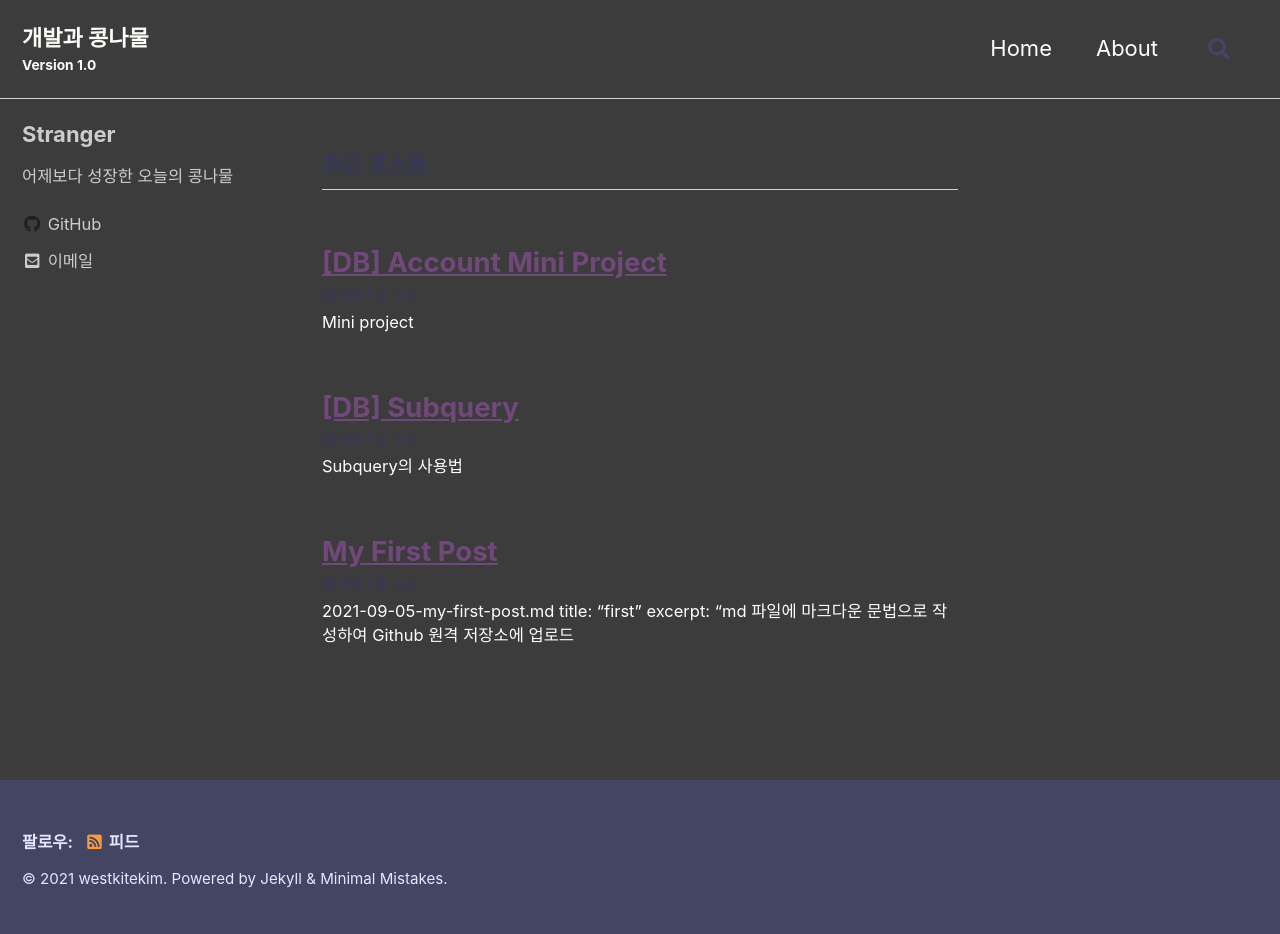
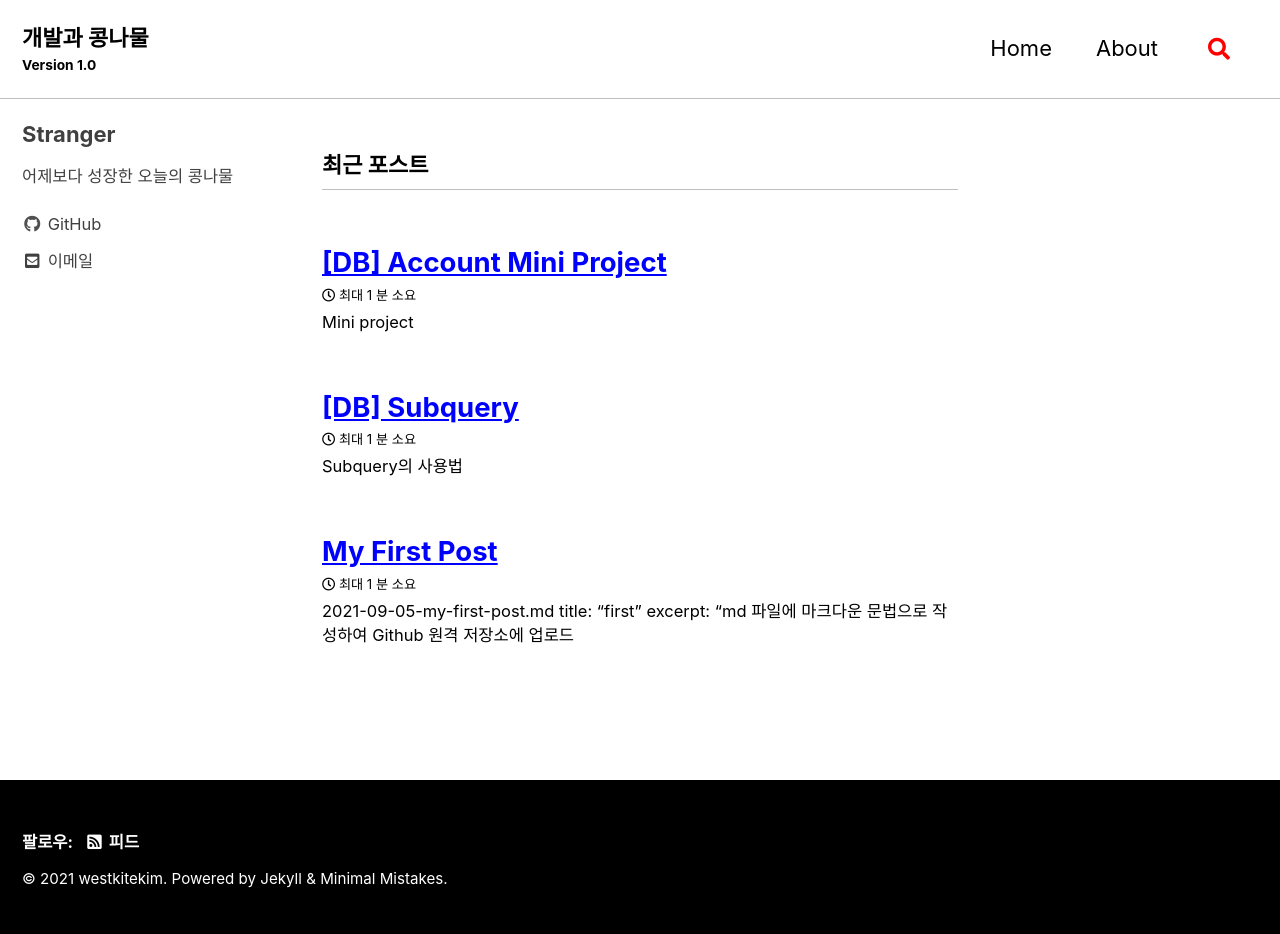
Before and after one commit to westkitekim/westkitekim.github.io, a Jekyll site: the page built from index.html, in a window 1280 px wide. Built offline with Jekyll 4.4.1, drawn with Linux system fonts in a browser that asks for light colours; cached includes are drawn as plain includes; the list of posts is cut into pages by our own code.

Commit message:
config_update

```diff
--- a/_config.yml
+++ b/_config.yml
@@ -12,7 +12,7 @@
 
 # theme                  : "minimal-mistakes-jekyll"
 # remote_theme           : "mmistakes/minimal-mistakes"
-minimal_mistakes_skin    : "custom" # "air", "aqua", "contrast", "dark", "dirt", "neon", "mint", "plum", "sunrise"
+minimal_mistakes_skin    : "contrast" # "air", "aqua", "contrast", "dark", "dirt", "neon", "mint", "plum", "sunrise"
 
 # Site Settings
 locale                   : "ko-KR"
```
